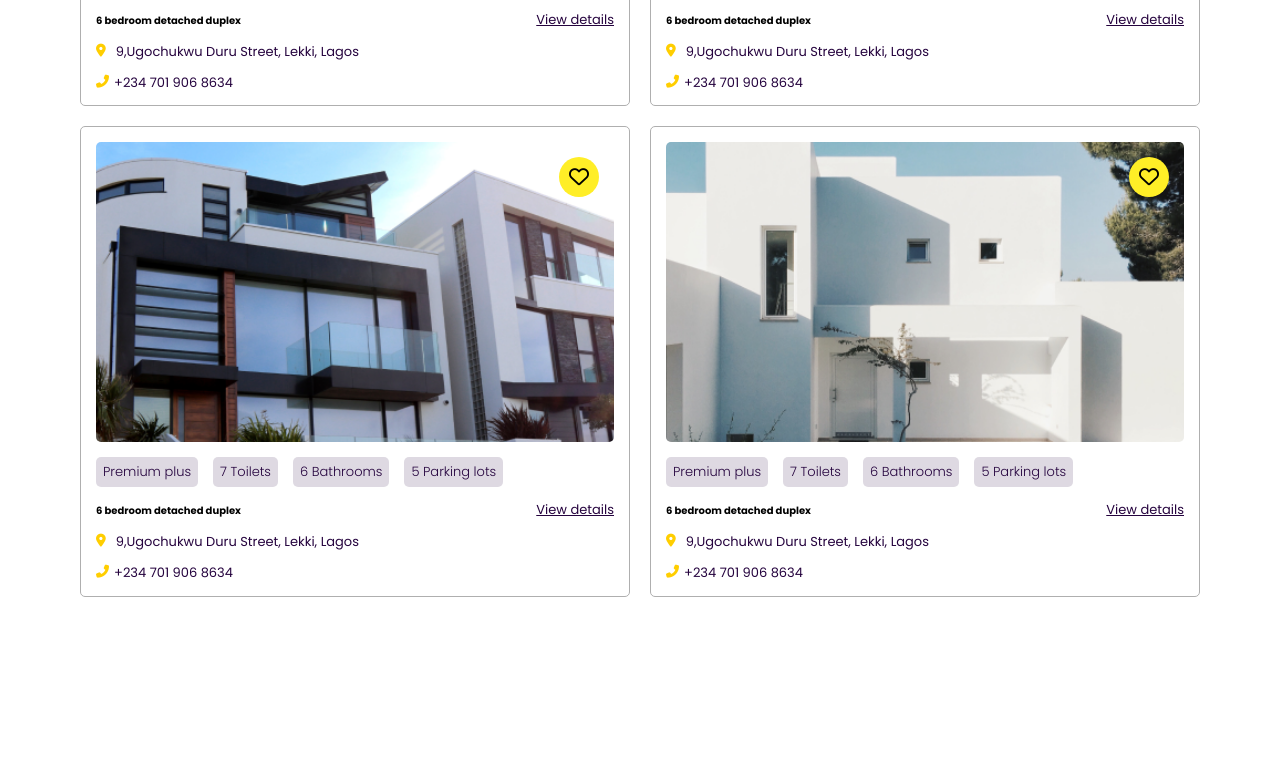
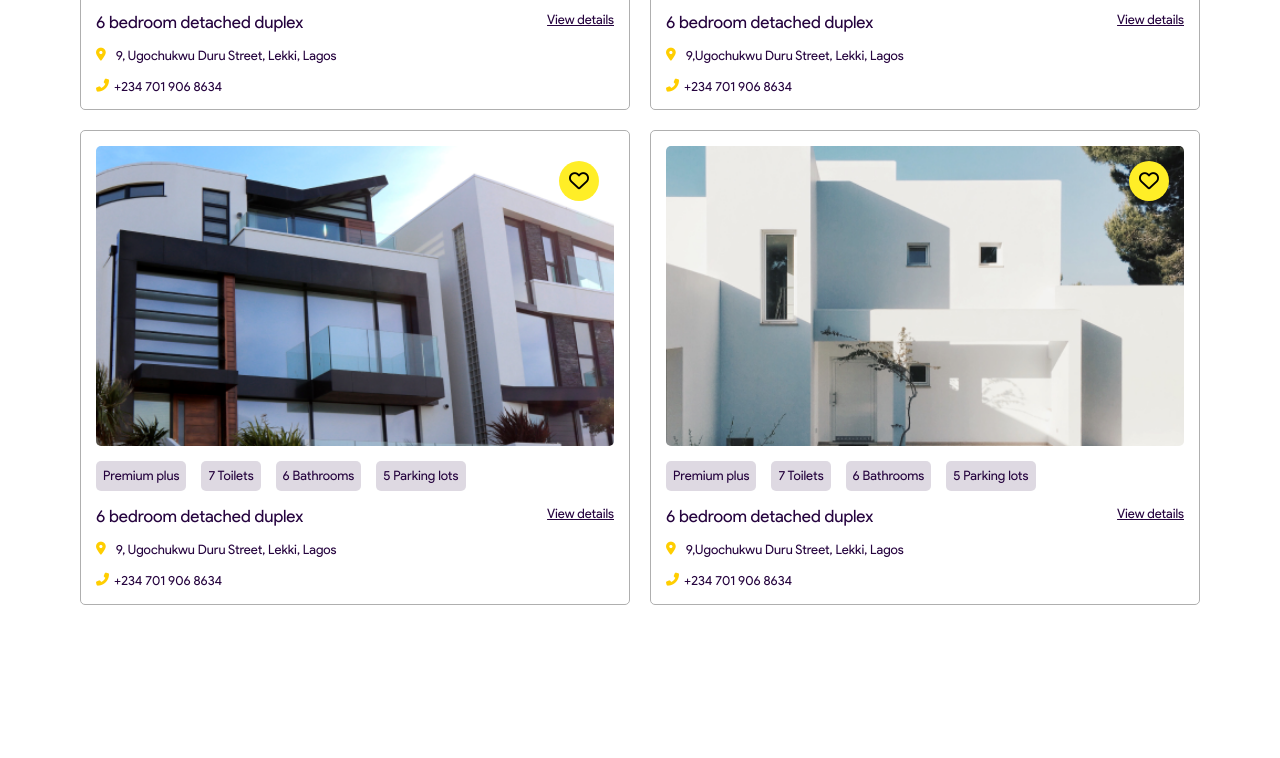
Before and after one commit to harmlessprince/safe-haven, a plain HTML site: page index.html in a window 1280 px wide. Shown: the part 1239-1997 px from the top of the page. Drawn offline with Linux system fonts and the light colour scheme.

Commit message:
added fonts Product Sans

```diff
--- a/style.css
+++ b/style.css
@@ -21,6 +21,32 @@
   padding: 0;
   box-sizing: inherit; }
 
+@font-face {
+  font-family: "Product Sans";
+  src: url("/fonts/Product Sans Bold.ttf");
+  font-weight: 700; }
+
+@font-face {
+  font-family: "Product Sans";
+  src: url("/fonts/Product Sans Bold Italic.ttf");
+  font-weight: 700;
+  font-style: italic;
+  font-display: swap; }
+
+@font-face {
+  font-family: "Product Sans";
+  src: url("/fonts/Product Sans Italic.ttf");
+  font-weight: 400;
+  font-style: italic;
+  font-display: swap; }
+
+@font-face {
+  font-family: "Product Sans";
+  src: url("/fonts/Product Sans Regular.ttf");
+  font-weight: normal;
+  font-style: normal;
+  font-display: swap; }
+
 html {
   font-size: 62.5%;
   box-sizing: border-box;
@@ -34,7 +60,8 @@ body {
   font-family: var(--font-primary);
   font-weight: 300;
   width: 100%;
-  height: 100%; }
+  height: 100%;
+  font-family: "Product Sans", sans-serif; }
   body > * {
     padding: 0em 8rem; }
 
@@ -303,12 +330,11 @@ header {
   line-height: 4.4rem;
   color: #25033E; }
 
-.titile {
+.title {
   font-size: 1.7rem;
   color: var(--color-black);
   line-height: 2.1rem;
-  font-weight: 400;
-  word-spacing: .2rem; }
+  font-weight: 400; }
 
 .heading-3 {
   font-weight: 700;
--- a/styles.scss
+++ b/styles.scss
@@ -28,6 +28,36 @@ $bp-small: 37.5em; //600px
     box-sizing: inherit;
 }
 
+@font-face {
+    font-family: "Product Sans";
+    src: url("/fonts/Product\ Sans\ Bold.ttf");
+    font-weight: 700;
+}
+
+@font-face {
+    font-family: "Product Sans";
+    src: url("/fonts/Product\ Sans\ Bold\ Italic.ttf");
+    font-weight: 700;
+    font-style: italic;
+    font-display: swap;
+}
+
+@font-face {
+    font-family: "Product Sans";
+    src: url("/fonts/Product\ Sans\ Italic.ttf");
+    font-weight: 400;
+    font-style: italic;
+    font-display: swap;
+}
+
+@font-face {
+    font-family: "Product Sans";
+    src: url("/fonts/Product\ Sans\ Regular.ttf");
+    font-weight: normal;
+    font-style: normal;
+    font-display: swap;
+}
+
 html {
     font-size: 62.5%;
     box-sizing: border-box;
@@ -43,6 +73,7 @@ body {
     font-weight: 300;
     width: 100%;
     height: 100%;
+    font-family: "Product Sans", sans-serif;
     &>* {
         padding: 0em 8rem;
     }
@@ -401,12 +432,12 @@ header {
     // display: block;
 }
 
-.titile {
+.title {
     font-size: 1.7rem;
     color: var(--color-black);
     line-height: 2.1rem;
     font-weight: 400;
-    word-spacing: .2rem;
+    // word-spacing: .5rem;
 }
 
 .heading-3 {
```
Also changed, not shown: index.html (+2 -2 lines), fonts/Product Sans Bold Italic.ttf (added), fonts/Product Sans Bold.ttf (added), fonts/Product Sans Italic.ttf (added), fonts/Product Sans Regular.ttf (added).
